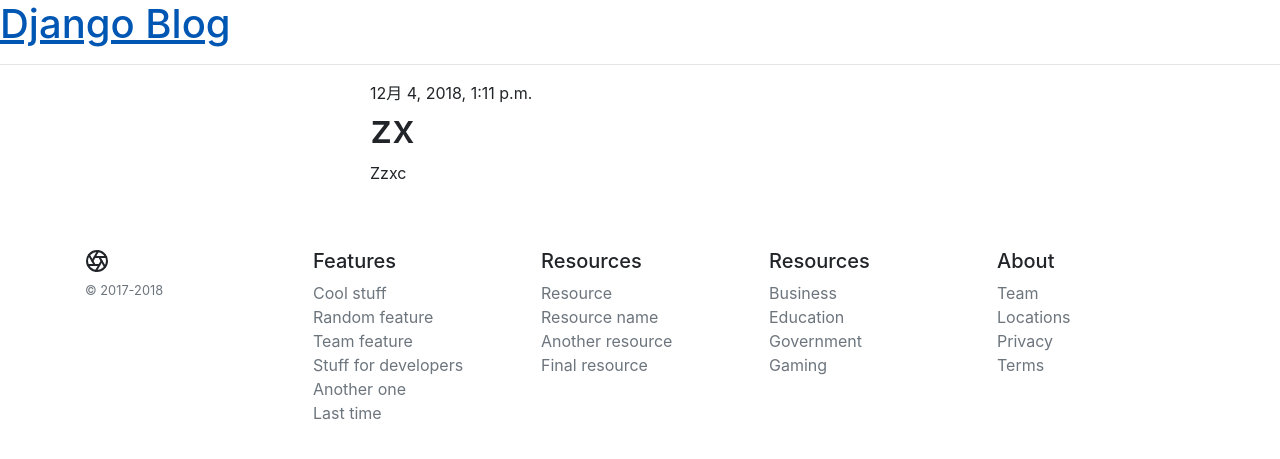
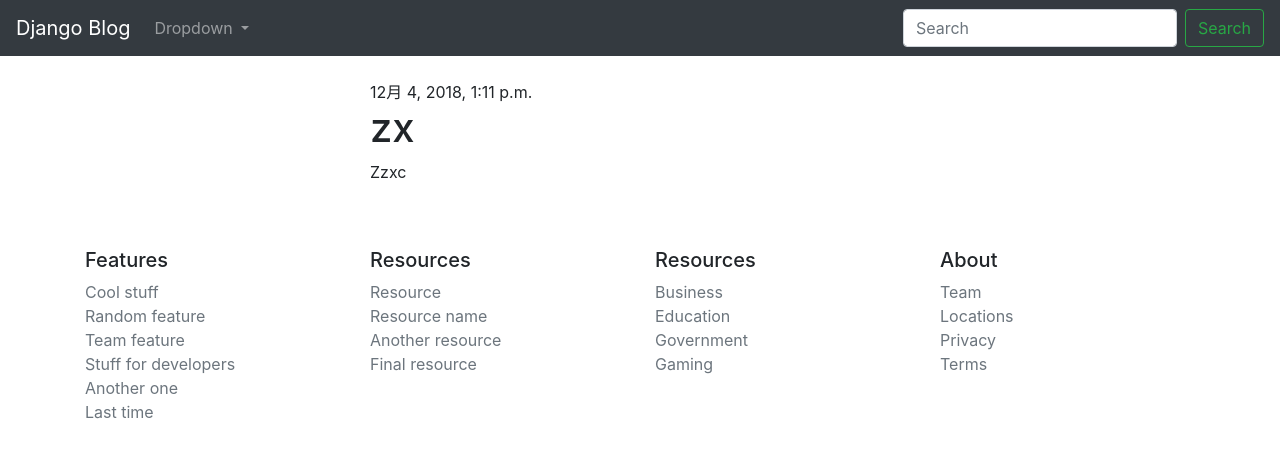
Before and after one commit to ksuk/django_blog, a Django app: page /post/1/ in a window 1280 px wide. Shown: the top 459 px of the page. Run offline with Django 3.2, Linux system fonts and the light colour scheme; data comes from the database, SQL or seed files in the repository; some libraries are stand-ins or nearby versions.

Commit message:
add navbar

```diff
--- a/blog/templates/blog/base.html
+++ b/blog/templates/blog/base.html
@@ -13,10 +13,33 @@
     <title>Django Blog</title>
   </head>
   <body>
-   <div>
-    <h1><a href="#">Django Blog</a></h1>
-    <hr>
-   </div>
+  <nav class="navbar navbar-expand-lg navbar-dark bg-dark">
+  <a class="navbar-brand" href="/">Django Blog</a>
+  <button class="navbar-toggler" type="button" data-toggle="collapse" data-target="#navbarSupportedContent" aria-controls="navbarSupportedContent" aria-expanded="false" aria-label="Toggle navigation">
+    <span class="navbar-toggler-icon"></span>
+  </button>
+
+  <div class="collapse navbar-collapse" id="navbarSupportedContent">
+    <ul class="navbar-nav mr-auto">
+      <li class="nav-item dropdown">
+        <a class="nav-link dropdown-toggle" href="#" id="navbarDropdown" role="button" data-toggle="dropdown" aria-haspopup="true" aria-expanded="false">
+          Dropdown
+        </a>
+        <div class="dropdown-menu" aria-labelledby="navbarDropdown">
+          <a class="dropdown-item" href="#">Action</a>
+          <a class="dropdown-item" href="#">Another action</a>
+          <div class="dropdown-divider"></div>
+          <a class="dropdown-item" href="#">Something else here</a>
+        </div>
+      </li>
+    </ul>
+    <form class="form-inline my-2 my-lg-0">
+      <input class="form-control mr-sm-2" type="search" placeholder="Search" aria-label="Search">
+      <button class="btn btn-outline-success my-2 my-sm-0" type="submit">Search</button>
+    </form>
+  </div>
+</nav>
+<br>
       <div class="container">
         <div class="row">
           <div class="col-md-6 offset-md-3">
@@ -33,10 +56,6 @@
     <script src="https://stackpath.bootstrapcdn.com/bootstrap/4.1.3/js/bootstrap.min.js" integrity="sha384-ChfqqxuZUCnJSK3+MXmPNIyE6ZbWh2IMqE241rYiqJxyMiZ6OW/JmZQ5stwEULTy" crossorigin="anonymous"></script>
     <footer class="container py-5">
       <div class="row">
-        <div class="col-12 col-md">
-          <svg xmlns="http://www.w3.org/2000/svg" width="24" height="24" viewBox="0 0 24 24" fill="none" stroke="currentColor" stroke-width="2" stroke-linecap="round" stroke-linejoin="round" class="d-block mb-2"><circle cx="12" cy="12" r="10"></circle><line x1="14.31" y1="8" x2="20.05" y2="17.94"></line><line x1="9.69" y1="8" x2="21.17" y2="8"></line><line x1="7.38" y1="12" x2="13.12" y2="2.06"></line><line x1="9.69" y1="16" x2="3.95" y2="6.06"></line><line x1="14.31" y1="16" x2="2.83" y2="16"></line><line x1="16.62" y1="12" x2="10.88" y2="21.94"></line></svg>
-          <small class="d-block mb-3 text-muted">&copy; 2017-2018</small>
-        </div>
         <div class="col-6 col-md">
           <h5>Features</h5>
           <ul class="list-unstyled text-small">
```
